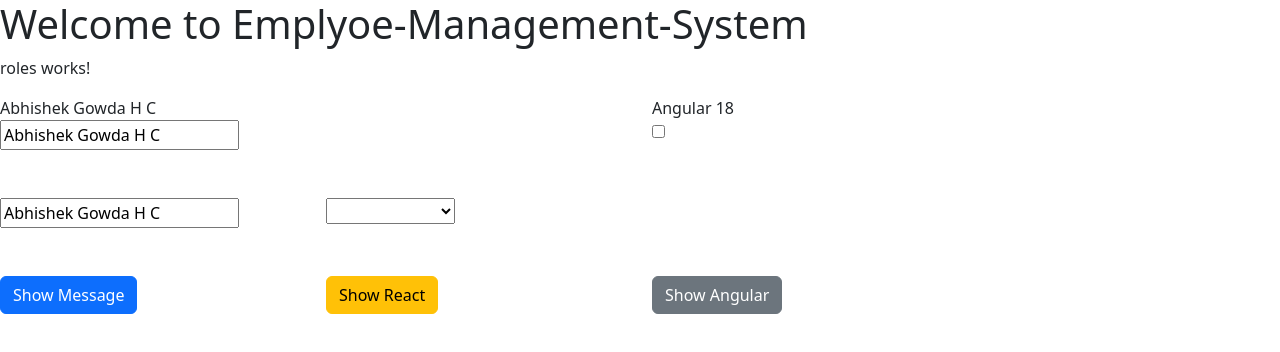
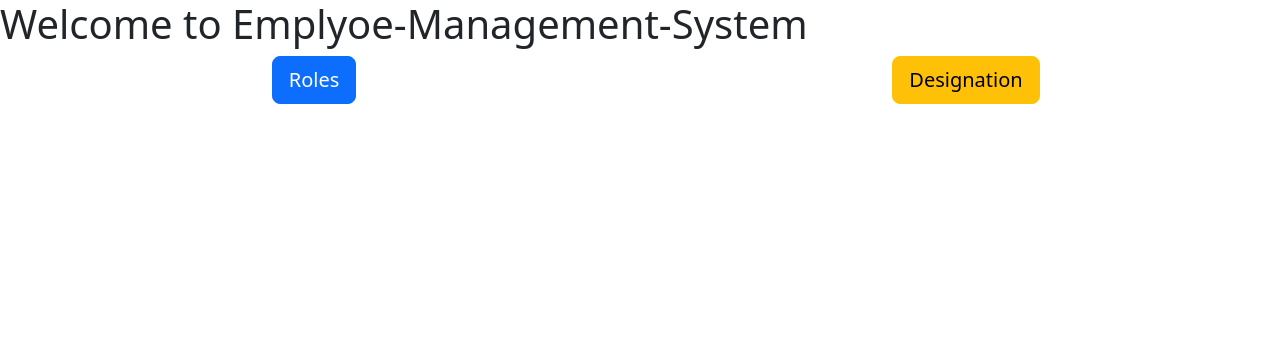
Before and after one commit to abgowda0428/Employe-Management-System, an Angular app: page / in a window 1280 px wide. Shown: the top 352 px of the page. Built offline with nearby package versions, Linux system fonts and the light colour scheme.

Commit message:
Added Master Component and render the Roles,Designation Components into this Master Component

```diff
--- /dev/null
+++ b/src/app/Component/master/master.component.html
@@ -0,0 +1,27 @@
+
+<div class="div">
+    <div class="row">
+        <div class="col-6 text-center">
+            <button type="button" class="btn btn-primary btn-lg" (click)="ChangeComponent('Roles')">Roles</button>
+        </div>
+        <div class="col-6 text-center">
+            <button type="button" class="btn btn-warning btn-lg"(click)="ChangeComponent('Designation')">Designation</button>
+        </div>
+    </div>
+</div>
+
+<div class="row">
+    <div class="col-12" *ngIf="Component == 'Roles'">
+
+        <app-roles></app-roles>
+
+    </div>
+
+    <div class="col-12" *ngIf="Component == 'Designation'">
+
+        <app-designation></app-designation>
+
+    </div>
+
+
+</div>
--- /dev/null
+++ b/src/app/Component/master/master.component.ts
@@ -0,0 +1,23 @@
+import { Component } from '@angular/core';
+import { RolesComponent } from '../roles/roles.component';
+import { DesignationComponent } from '../designation/designation.component';
+import { CommonModule } from '@angular/common';
+
+@Component({
+  selector: 'app-master',
+  standalone: true,
+  imports: [RolesComponent,DesignationComponent,CommonModule],
+  templateUrl: './master.component.html',
+  styleUrl: './master.component.css'
+})
+export class MasterComponent {
+
+  Component : string = "";
+
+  ChangeComponent(ChangeTab : string){
+
+    this.Component = ChangeTab;
+
+  }
+
+}
--- a/src/app/app.component.html
+++ b/src/app/app.component.html
@@ -1,2 +1,2 @@
 <h1>Welcome to Emplyoe-Management-System</h1>
-<app-roles></app-roles>
+<app-master></app-master>
--- a/src/app/app.component.ts
+++ b/src/app/app.component.ts
@@ -1,11 +1,12 @@
 import { Component } from '@angular/core';
 import { RouterOutlet } from '@angular/router';
 import { RolesComponent } from './Component/roles/roles.component';
+import { MasterComponent } from "./Component/master/master.component";
 
 @Component({
   selector: 'app-root',
   standalone: true,
-  imports: [RouterOutlet,RolesComponent],
+  imports: [RouterOutlet, MasterComponent],
   templateUrl: './app.component.html',
   styleUrl: './app.component.css'
 })
```
Also changed, not shown: src/app/Component/master/master.component.css (added), 1 other file (tests, documents, lock files or other folders).
